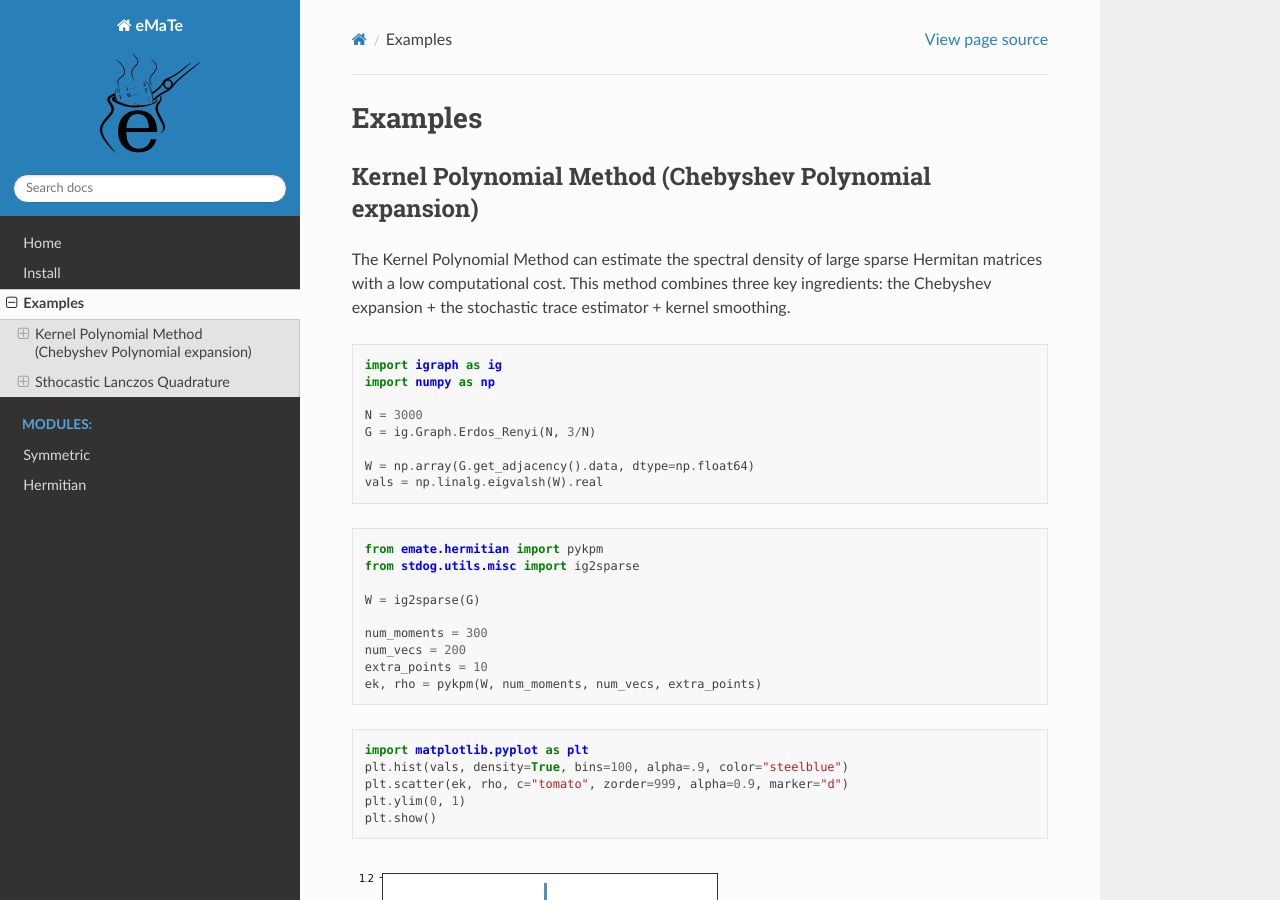
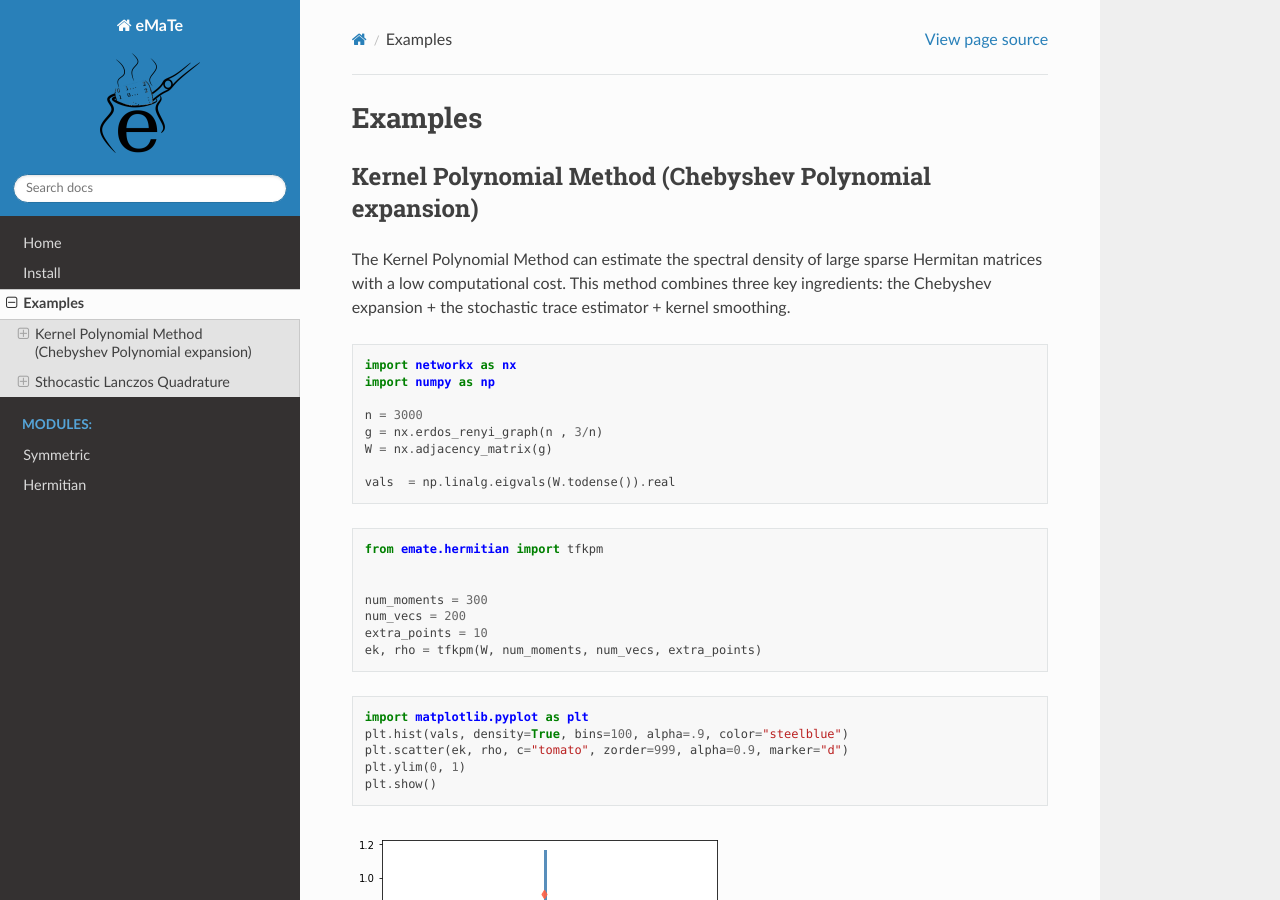
Before and after one commit to stdogpkg/emate, a Sphinx documentation site: the page built from docs/source/examples.rst, in a window 1280 px wide and 900 px high. Built offline with Sphinx 7.4.7 and the Read the Docs theme 2.0.0, drawn with Linux system fonts in a browser that asks for light colours; some of the changed text lies outside the part shown.

Commit message:
remove the references to stdog in the examples

```diff
--- a/docs/source/examples.rst
+++ b/docs/source/examples.rst
@@ -14,26 +14,24 @@ trace estimator + kernel smoothing.
 
 .. code-block:: python
 
-    import igraph as ig
+    import networkx as nx
     import numpy as np
 
-    N = 3000
-    G = ig.Graph.Erdos_Renyi(N, 3/N)
+    n = 3000
+    g = nx.erdos_renyi_graph(n , 3/n)
+    W = nx.adjacency_matrix(g)
 
-    W = np.array(G.get_adjacency().data, dtype=np.float64)
-    vals = np.linalg.eigvalsh(W).real
+    vals  = np.linalg.eigvals(W.todense()).real
 
 .. code-block:: python
 
-    from emate.hermitian import pykpm
-    from stdog.utils.misc import ig2sparse
+    from emate.hermitian import tfkpm
 
-    W = ig2sparse(G)
 
     num_moments = 300
     num_vecs = 200
     extra_points = 10
-    ek, rho = pykpm(W, num_moments, num_vecs, extra_points)
+    ek, rho = tfkpm(W, num_moments, num_vecs, extra_points)
 
 .. code-block:: python
 
@@ -87,11 +85,8 @@ Estrada Index
 
     import scipy
     import scipy.sparse
-    import igraph as ig
     import numpy as np
 
-    N = 3000
-    G = ig.Graph.Erdos_Renyi(N, 3/N)
 
 .. code-block:: python
 
```
Also changed, not shown: README.md (+6 -8 lines).
